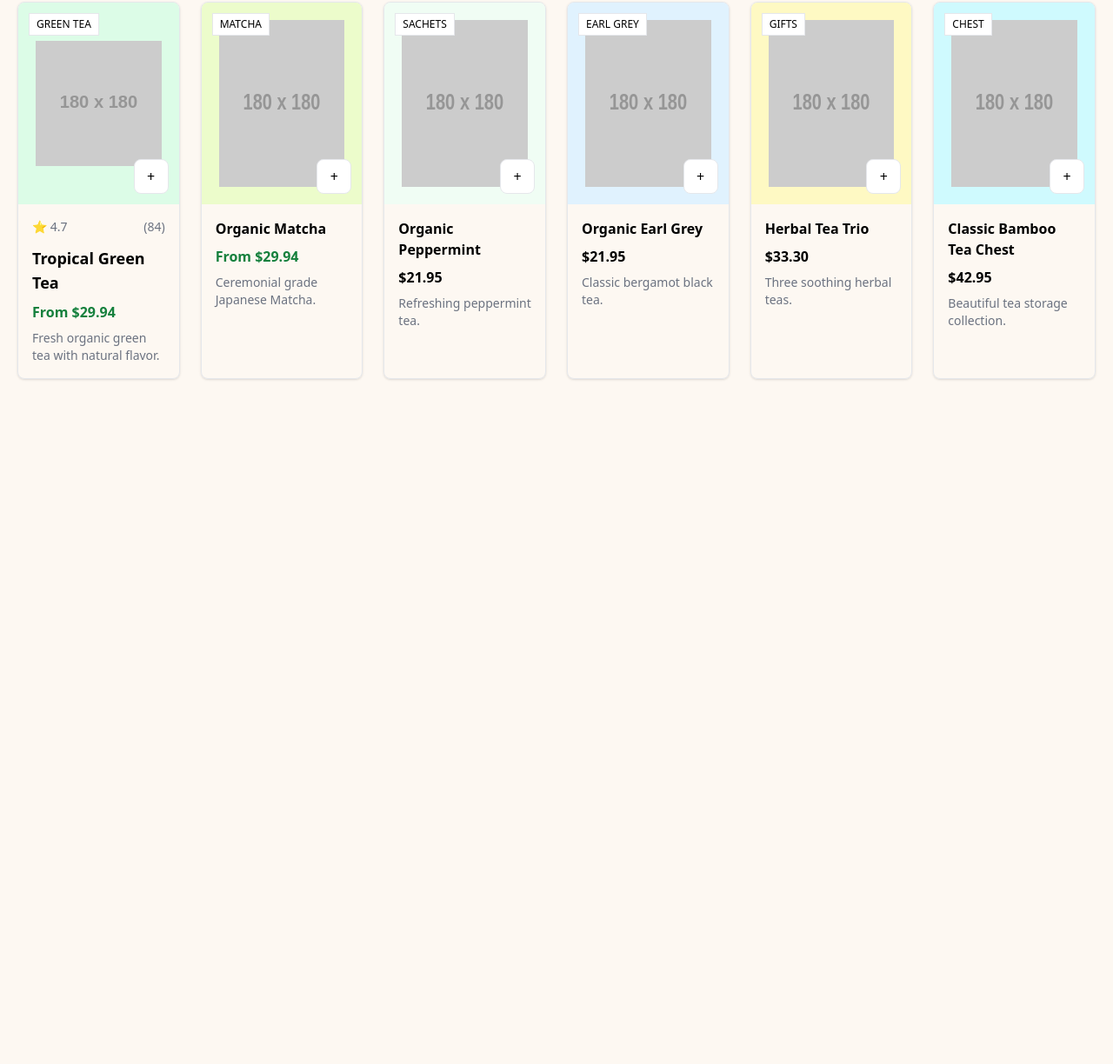
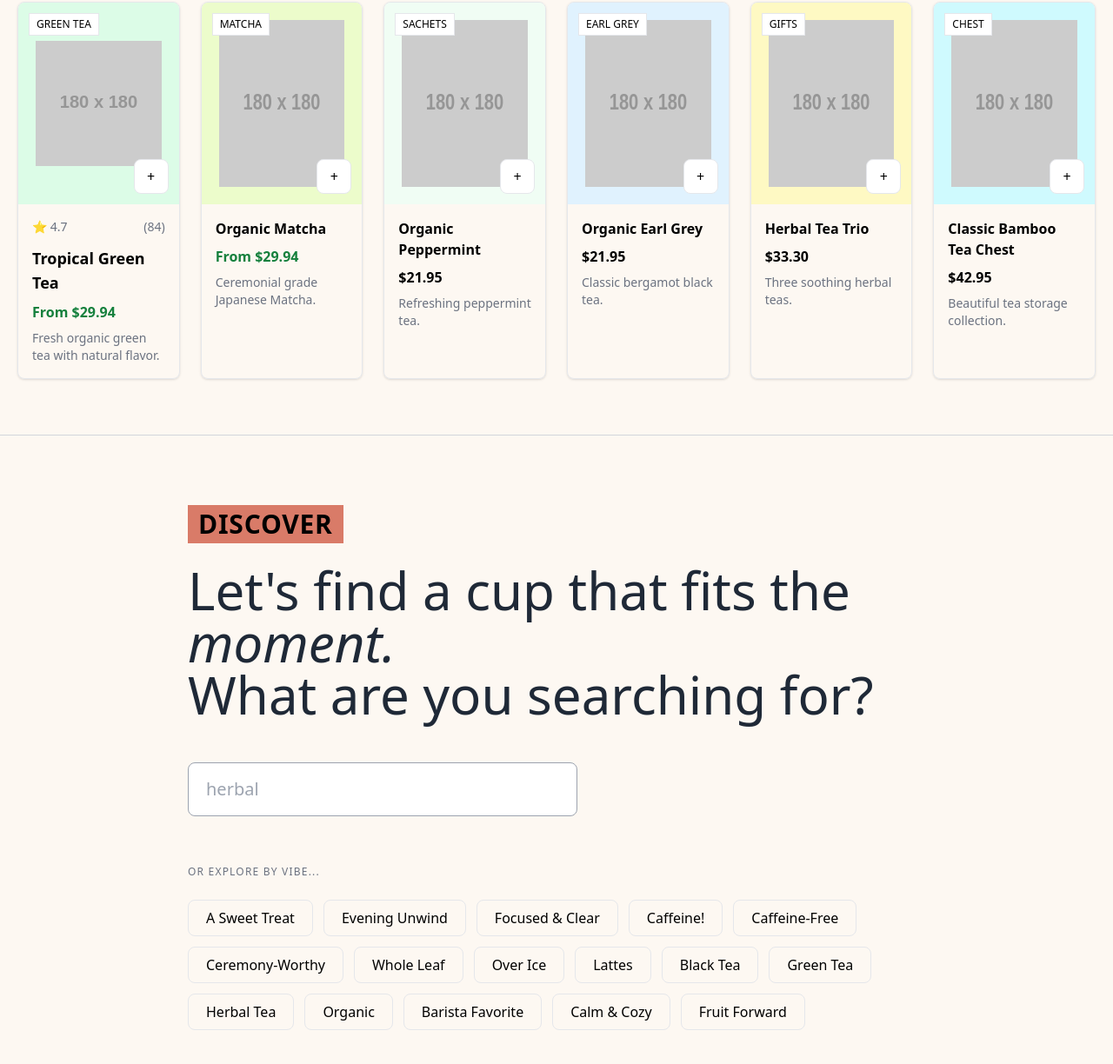
Before and after one commit to surdshsn4555-crypto/res, a plain HTML site: page index.html in a window 1280 px wide. Shown: the part 1086-2310 px from the top of the page at 87% size. Before the commit the page ends 1586 px from the top, so only its background shows below. Drawn offline with nearby package versions, Linux system fonts and the light colour scheme; placeholder pictures from the web are drawn by us.

Commit message:
add serch page

```diff
--- a/index.html
+++ b/index.html
@@ -375,6 +375,75 @@ Beautiful tea storage collection.
 </div>
 
 </section>
+ <!-- Divider -->
+    <hr class="border-gray-300">
+
+    <!-- Discover Section -->
+    <section class="max-w-4xl mx-auto px-6 py-20">
+
+        <!-- Badge -->
+        <span class="inline-block bg-[#d97b68] text-black font-bold uppercase tracking-wide px-3 py-1 text-3xl">
+            Discover
+        </span>
+
+        <!-- Heading -->
+        <h1 class="font-heading text-4xl md:text-6xl text-gray-800 mt-6 leading-tight">
+            Let's find a cup that fits the
+            <em>moment.</em><br>
+            What are you searching for?
+        </h1>
+
+        <!-- Search -->
+        <div class="mt-12 max-w-md">
+            <input
+                type="text"
+                placeholder="herbal"
+                class="w-full border border-gray-400 rounded-lg px-5 py-4 text-xl outline-none focus:ring-2 focus:ring-gray-400">
+        </div>
+
+        <!-- Small Title -->
+        <p class="uppercase text-xs tracking-widest text-gray-500 mt-14">
+            OR EXPLORE BY VIBE...
+        </p>
+
+        <!-- Tags -->
+        <div class="flex flex-wrap gap-3 mt-6">
+
+            <button class="border rounded-lg px-5 py-2 hover:bg-gray-100">A Sweet Treat</button>
+
+            <button class="border rounded-lg px-5 py-2 hover:bg-gray-100">Evening Unwind</button>
+
+            <button class="border rounded-lg px-5 py-2 hover:bg-gray-100">Focused & Clear</button>
+
+            <button class="border rounded-lg px-5 py-2 hover:bg-gray-100">Caffeine!</button>
+
+            <button class="border rounded-lg px-5 py-2 hover:bg-gray-100">Caffeine-Free</button>
+
+            <button class="border rounded-lg px-5 py-2 hover:bg-gray-100">Ceremony-Worthy</button>
+
+            <button class="border rounded-lg px-5 py-2 hover:bg-gray-100">Whole Leaf</button>
+
+            <button class="border rounded-lg px-5 py-2 hover:bg-gray-100">Over Ice</button>
+
+            <button class="border rounded-lg px-5 py-2 hover:bg-gray-100">Lattes</button>
+
+            <button class="border rounded-lg px-5 py-2 hover:bg-gray-100">Black Tea</button>
+
+            <button class="border rounded-lg px-5 py-2 hover:bg-gray-100">Green Tea</button>
+
+            <button class="border rounded-lg px-5 py-2 hover:bg-gray-100">Herbal Tea</button>
+
+            <button class="border rounded-lg px-5 py-2 hover:bg-gray-100">Organic</button>
+
+            <button class="border rounded-lg px-5 py-2 hover:bg-gray-100">Barista Favorite</button>
+
+            <button class="border rounded-lg px-5 py-2 hover:bg-gray-100">Calm & Cozy</button>
+
+            <button class="border rounded-lg px-5 py-2 hover:bg-gray-100">Fruit Forward</button>
+
+        </div>
+
+    </section>
 
 </body>
 </html>
```
